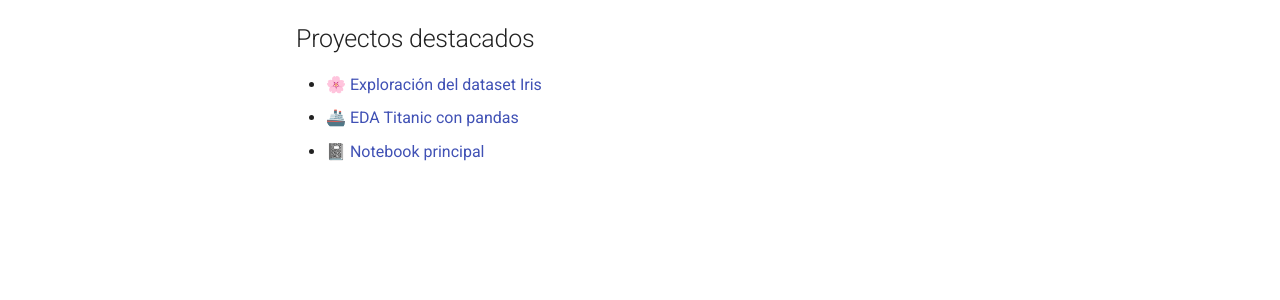
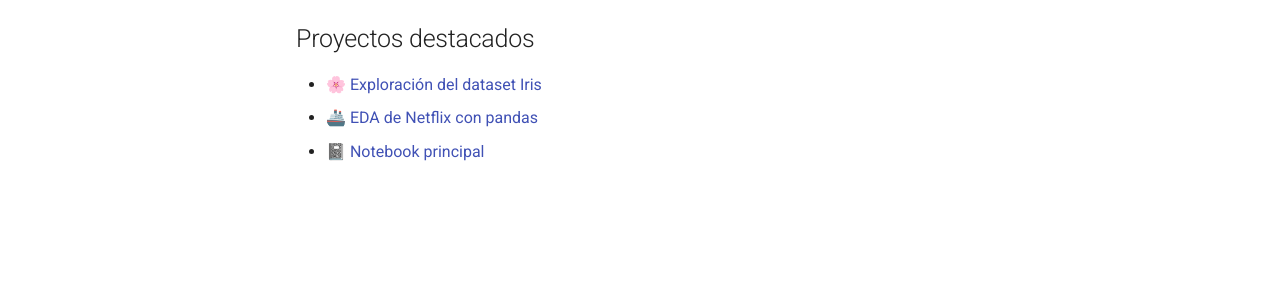
Before and after one commit to SofiaCraigdallie/portfolio, an MkDocs documentation site: the page built from docs/index.md, in a window 1280 px wide. Shown: the part 537-837 px from the top of the page. Built offline with MkDocs 1.6.1 and Material for MkDocs 9.7.7, drawn with Linux system fonts in a browser that asks for light colours.

Commit message:
cambio nombres

```diff
--- a/docs/index.md
+++ b/docs/index.md
@@ -19,5 +19,5 @@ Aquí documento proyectos, prácticas, visualizaciones e insights desarrollados
 
 ## Proyectos destacados
 - 🌸 [Exploración del dataset Iris](01-exploracion-iris.md)
-- 🚢 [EDA Titanic con pandas](03-eda-titanic.md)
+- 🚢 [EDA de Netflix con pandas](03-eda-netflix.md)
 - 📓 [Notebook principal](analysis.ipynb)
```
Also changed, not shown: docs/portfolio/03-eda-netflix.md (renamed from docs/portfolio/03-eda-titanic.md).
